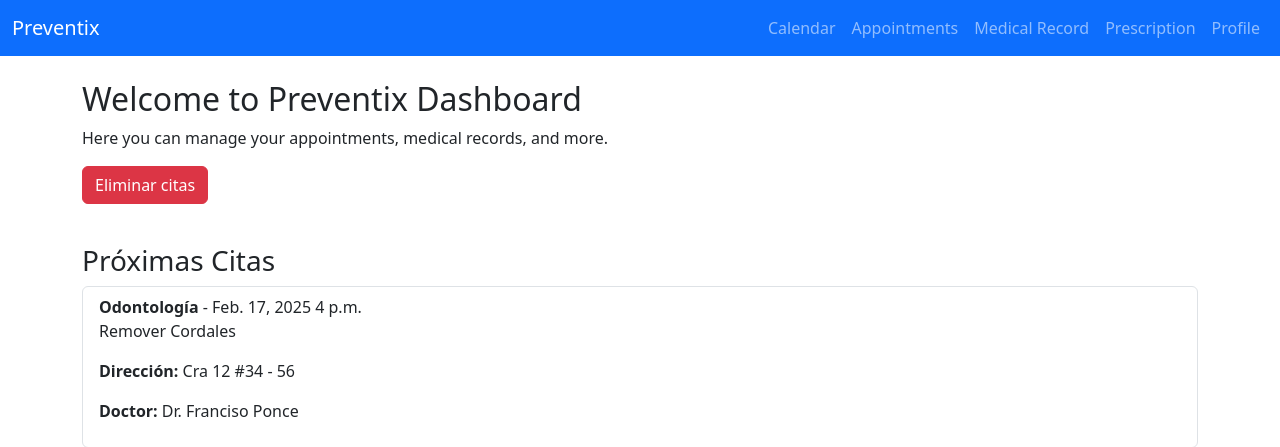
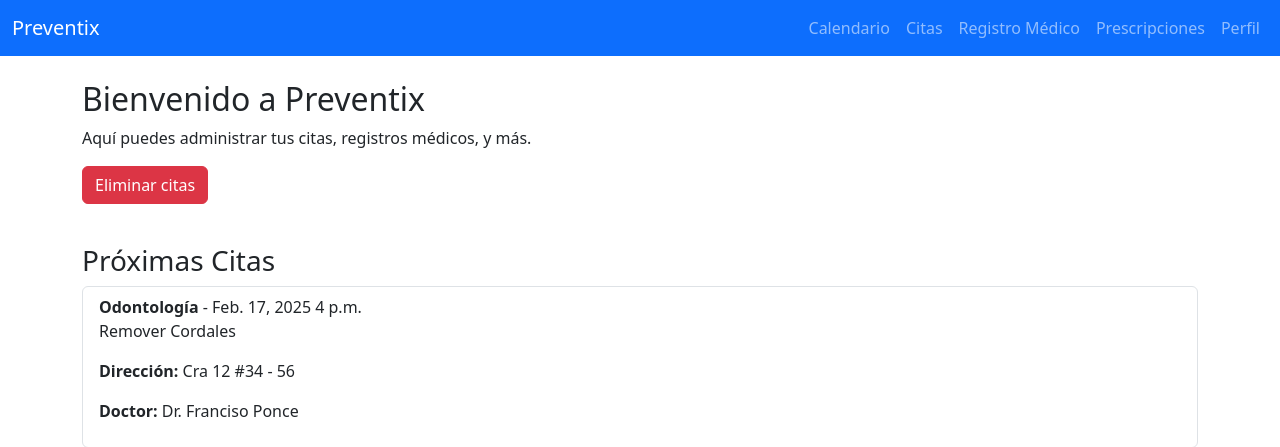
Before and after one commit to Eromero1907/PREVENTIX, a Django app: page /dashboard/ in a window 1280 px wide. Shown: the top 447 px of the page. Run offline with Django 5.2, Linux system fonts and the light colour scheme; data comes from the database, SQL or seed files in the repository; both versions use the stored data as it was after the commit.

Commit message:
Cambiando el idioma en el dashboard

```diff
--- a/preventixapp/templates/create_appointment.html
+++ b/preventixapp/templates/create_appointment.html
@@ -7,5 +7,5 @@
         {{ form.as_p }}
         <button type="submit" class="btn btn-primary">Guardar</button>
     </form>
-    <a href="{% url 'dashboard' %}">Volver al Dashboard</a>
+    <a href="{% url 'dashboard' %}">Volver al Inicio</a>
 {% endblock %}
--- a/preventixapp/templates/dashboard.html
+++ b/preventixapp/templates/dashboard.html
@@ -29,19 +29,19 @@
             </button>
             <div class="collapse navbar-collapse" id="navbarNav">
                 <ul class="navbar-nav ms-auto">
-                    <li class="nav-item"><a class="nav-link" href="#">Calendar</a></li>
-                    <li class="nav-item"><a class="nav-link" href="{% url 'create_appointment' %}">Appointments</a></li>
-                    <li class="nav-item"><a class="nav-link" href="#">Medical Record</a></li>
-                    <li class="nav-item"><a class="nav-link" href="#">Prescription</a></li>
-                    <li class="nav-item"><a class="nav-link" href="#">Profile</a></li>
+                    <li class="nav-item"><a class="nav-link" href="#">Calendario</a></li>
+                    <li class="nav-item"><a class="nav-link" href="{% url 'create_appointment' %}">Citas</a></li>
+                    <li class="nav-item"><a class="nav-link" href="#">Registro Médico</a></li>
+                    <li class="nav-item"><a class="nav-link" href="#">Prescripciones</a></li>
+                    <li class="nav-item"><a class="nav-link" href="#">Perfil</a></li>
                 </ul>
             </div>
         </div>
     </nav>
 
     <div class="container mt-4">
-        <h2>Welcome to Preventix Dashboard</h2>
-        <p>Here you can manage your appointments, medical records, and more.</p>
+        <h2>Bienvenido a Preventix</h2>
+        <p>Aquí puedes administrar tus citas, registros médicos, y más.</p>
 
         <!-- Botones de eliminación -->
         <button id="toggle-delete-mode" class="btn btn-danger mb-3">Eliminar citas</button>
```
Also changed, not shown: preventixapp/templates/base.html (+5 -5 lines), db.sqlite3.
